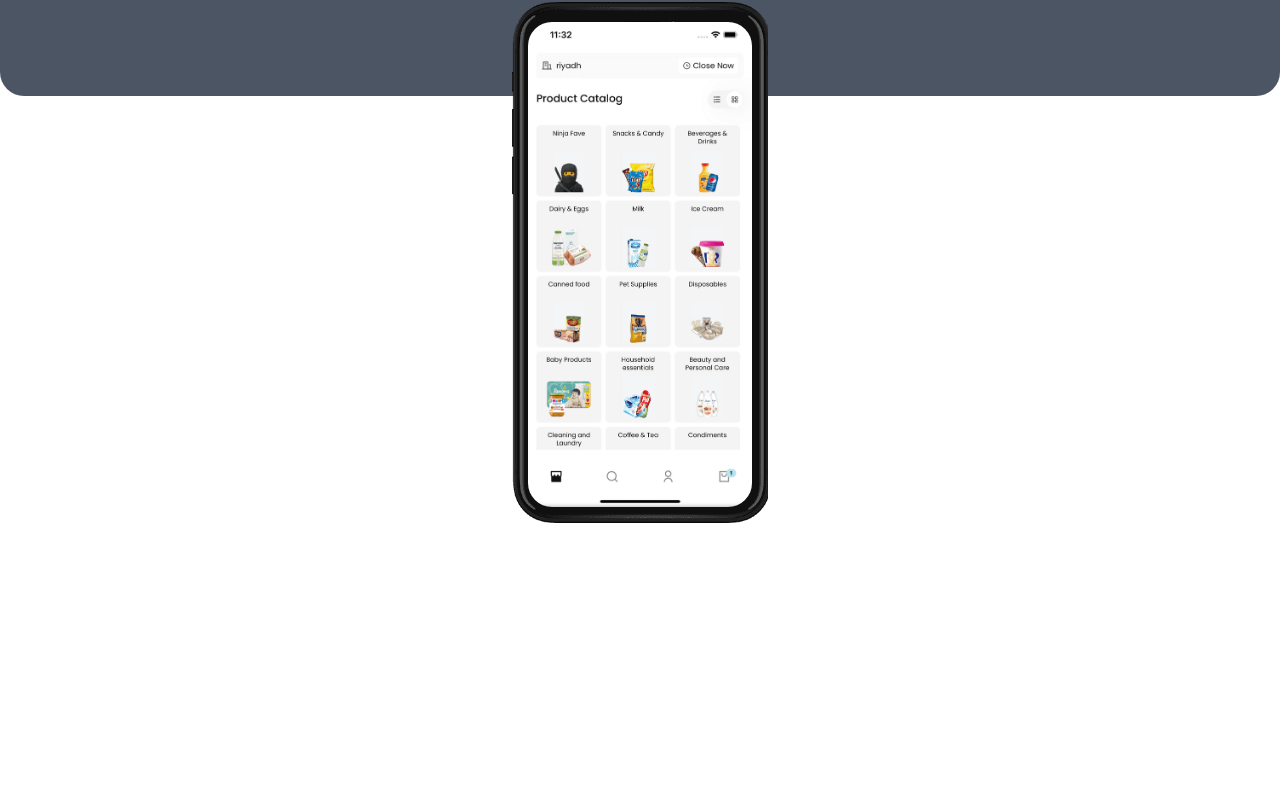
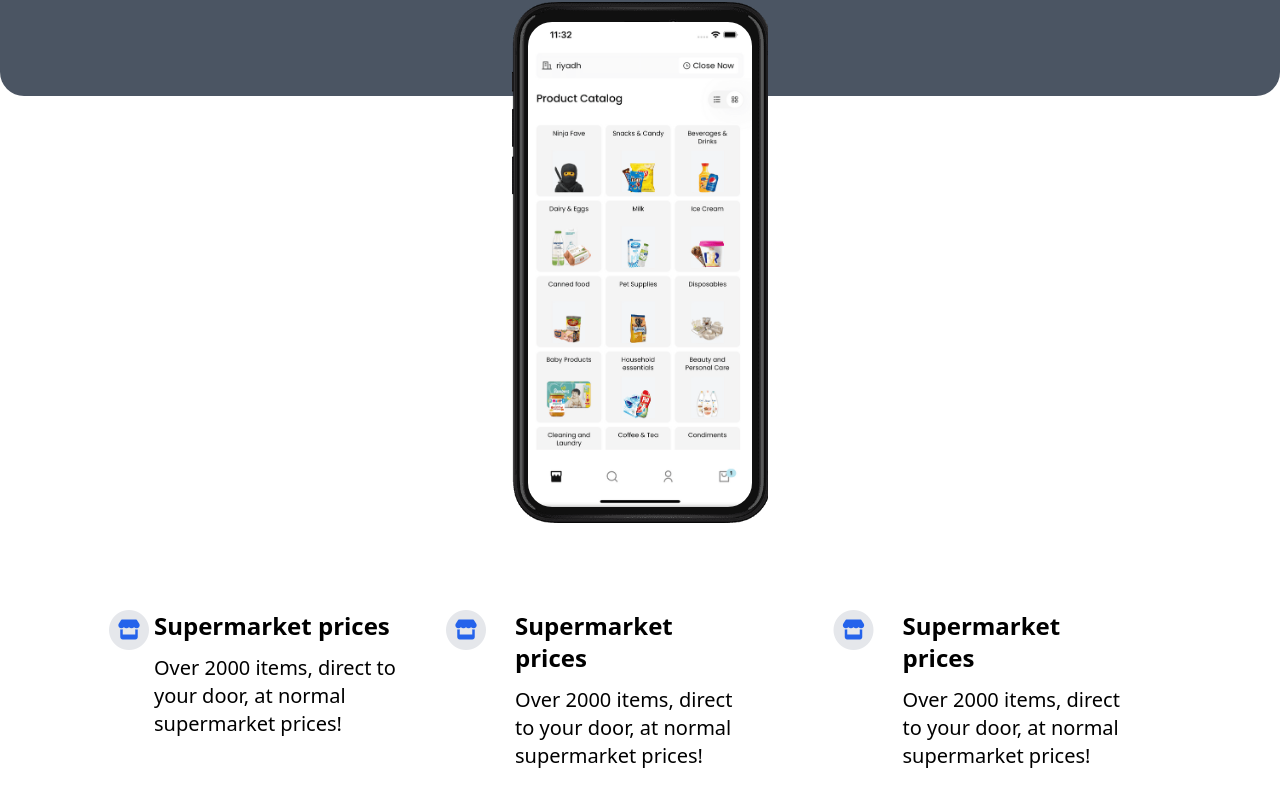
Before and after one commit to BishoSBA/B-ninja, a React (Vite) app: page / in a window 1280 px wide. Shown: the part 493-1300 px from the top of the page. Before the commit the page ends 1245 px from the top, so only its background shows below. Built offline with nearby package versions, Linux system fonts and the light colour scheme.

Commit message:
update description size

```diff
--- a/index.html
+++ b/index.html
@@ -5,6 +5,7 @@
   <meta charset="UTF-8" />
   <link rel="icon" type="image/svg+xml" href="/vite.svg" />
   <meta name="viewport" content="width=device-width, initial-scale=1.0" />
+  <script src="https://kit.fontawesome.com/8b987f1f73.js" crossorigin="anonymous"></script>
   <title>Ana Ninja</title>
 </head>
 
--- a/package.json
+++ b/package.json
@@ -9,6 +9,10 @@
 		"preview": "vite preview"
 	},
 	"dependencies": {
+		"@fortawesome/fontawesome-svg-core": "^6.3.0",
+		"@fortawesome/free-regular-svg-icons": "^6.3.0",
+		"@fortawesome/free-solid-svg-icons": "^6.3.0",
+		"@fortawesome/react-fontawesome": "^0.2.0",
 		"react": "^18.2.0",
 		"react-dom": "^18.2.0"
 	},
--- a/src/App.jsx
+++ b/src/App.jsx
@@ -1,6 +1,8 @@
 import { useState } from "react";
 import reactLogo from "./assets/react.svg";
 import "./App.css";
+import { FontAwesomeIcon } from "@fortawesome/react-fontawesome";
+import { faEnvelope } from "@fortawesome/free-solid-svg-icons";
 
 function App() {
 	const [count, setCount] = useState(0);
@@ -8,7 +10,7 @@ function App() {
 	return (
 		<div className="App">
 			<div className=" flex flex-col items-center gap-14">
-				<div className="bg-gray-600 pb-36 rounded-b-3xl">
+				<div className="flex flex-col bg-gray-600 pb-36 rounded-b-3xl">
 					<header className="flex items-center px-6 py-8 bg-gray-800 h-34 w-screen">
 						<img className="rounded-lg w-12 mr-4" src="/icon.png" alt="" srcset="" />
 						<h2 className="text-xl font-bold text-white"> Ana Ninja</h2>
@@ -22,6 +24,7 @@ function App() {
 							{" "}
 							Grocery delivery for DOPEs{" "}
 						</span>
+
 						<div className="flex gap-2">
 							<img
 								className="rounded-md w-56 mr-4"
@@ -39,6 +42,55 @@ function App() {
 				<div className="rounded-md w-64 black-iphone flex justify-center items-center">
 					<img className="rounded-3xl w-56" src="/PhoneScreen.png" alt="" srcset="" />
 				</div>
+				<section className="pb-12 -mt-12">
+					<ul className="flex flex-col px-10 gap-8 lg:flex-row lg:gap-0 max-w-6xl">
+						<li className="flex text-xl gap-6 lg:gap-0">
+							<div>
+								<span className="fa-stack fa-1x ">
+									<i className=" text-gray-200 fas fa-circle fa-stack-2x"></i>
+									<i className=" text-blue-600 fas fa-store fa-stack-1x"></i>
+								</span>
+							</div>
+							<div>
+								<h3 className=" text-2xl font-bold mb-3">Supermarket prices</h3>
+								<p className=" text-2lg">
+									Over 2000 items, direct to your door, at normal supermarket
+									prices!
+								</p>
+							</div>
+						</li>
+						<li className="flex px-10 text-xl gap-6 ">
+							<div>
+								<span className="fa-stack fa-1x ">
+									<i className=" text-gray-200 fas fa-circle fa-stack-2x"></i>
+									<i className=" text-blue-600 fas fa-store fa-stack-1x"></i>
+								</span>
+							</div>
+							<div>
+								<h3 className=" text-2xl font-bold mb-3">Supermarket prices</h3>
+								<p className=" text-2lg">
+									Over 2000 items, direct to your door, at normal supermarket
+									prices!
+								</p>
+							</div>
+						</li>
+						<li className="flex px-10 text-xl gap-6 ">
+							<div>
+								<span className="fa-stack fa-1x ">
+									<i className=" text-gray-200 fas fa-circle fa-stack-2x"></i>
+									<i className=" text-blue-600 fas fa-store fa-stack-1x"></i>
+								</span>
+							</div>
+							<div>
+								<h3 className=" text-2xl font-bold mb-3">Supermarket prices</h3>
+								<p className=" text-2lg">
+									Over 2000 items, direct to your door, at normal supermarket
+									prices!
+								</p>
+							</div>
+						</li>
+					</ul>
+				</section>
 			</div>
 		</div>
 	);
--- a/src/index.css
+++ b/src/index.css
@@ -58,7 +58,7 @@ h6 {
 	background-size: 260px;
 	height: 600px;
 	padding-bottom: 75px;
-	transform: translateY(-150px);
+	margin-top: -150px;
 }
 /* Setting up basic style guide */
 /*
```
Also changed, not shown: 1 other file (tests, documents, lock files or other folders). Lines whose indentation alone changed are shown as unchanged.
